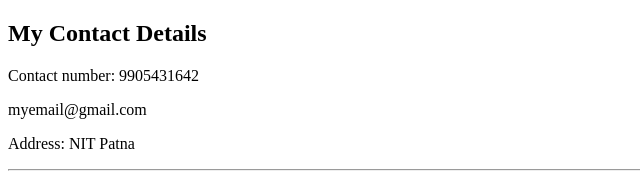
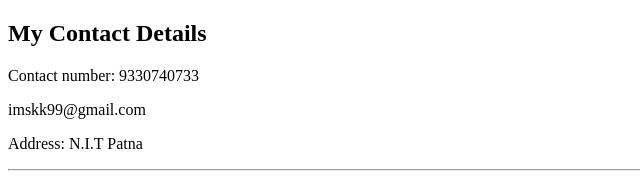
Before and after one commit to SKK99/cv, a plain HTML site: page contact-me.html in a window 1280 px wide. Shown: the top 176 px of the page, 0-640 px from the left. Drawn offline with Linux system fonts and the light colour scheme.

Commit message:
Update contact-me.html

```diff
--- a/contact-me.html
+++ b/contact-me.html
@@ -7,11 +7,11 @@
   <body>
     <h2>My Contact Details</h2>
       <p>
-      Contact number: 9905431642
+      Contact number: 9330740733
       </p>
-      <p>myemail@gmail.com</p>
+      <p>imskk99@gmail.com</p>
       <p>
-        Address: NIT Patna
+        Address: N.I.T Patna
         </p>
       <hr>
       <form action="mailto:shankarkarn01@gmail.com" method="post" enctype="text/plain">
```
